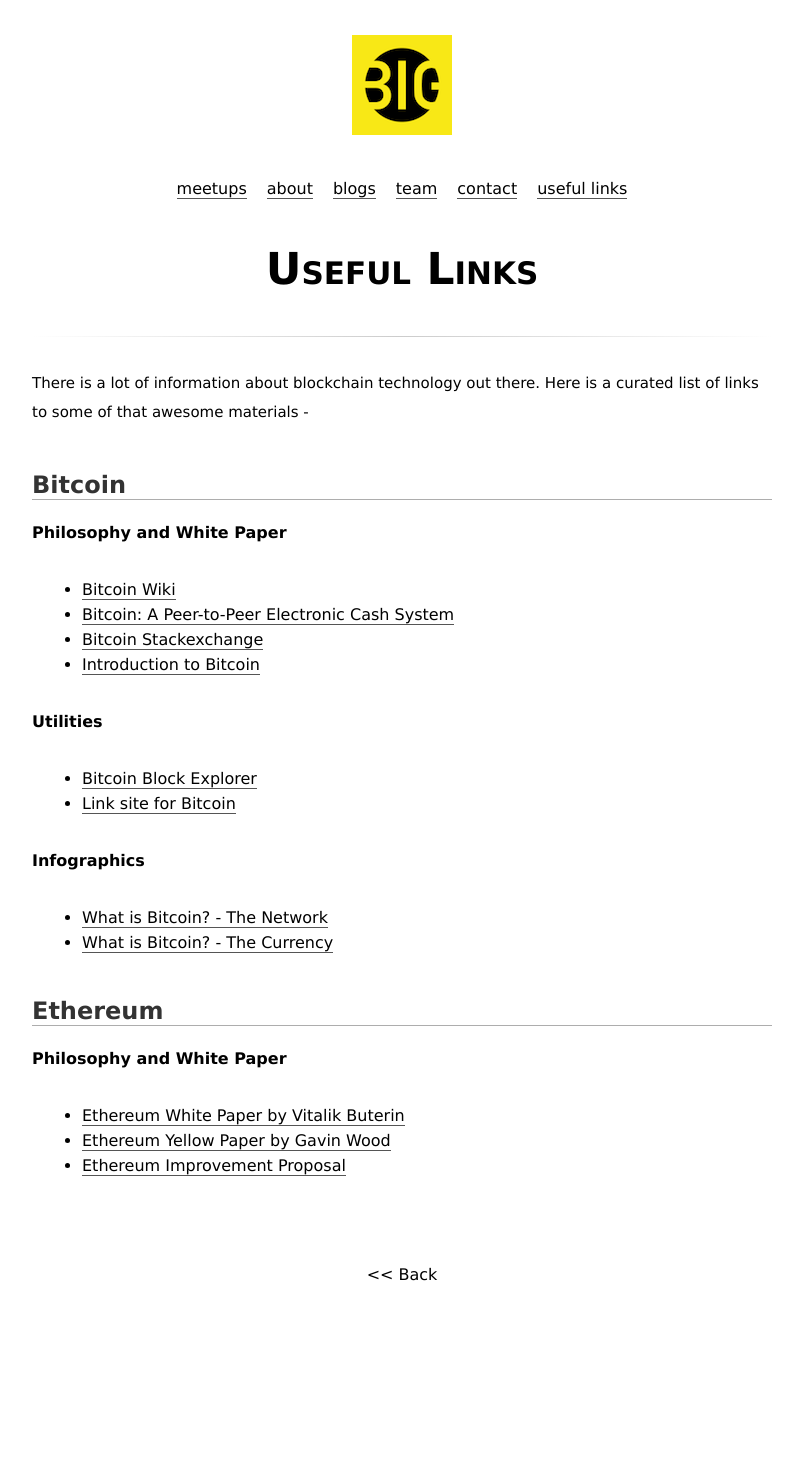
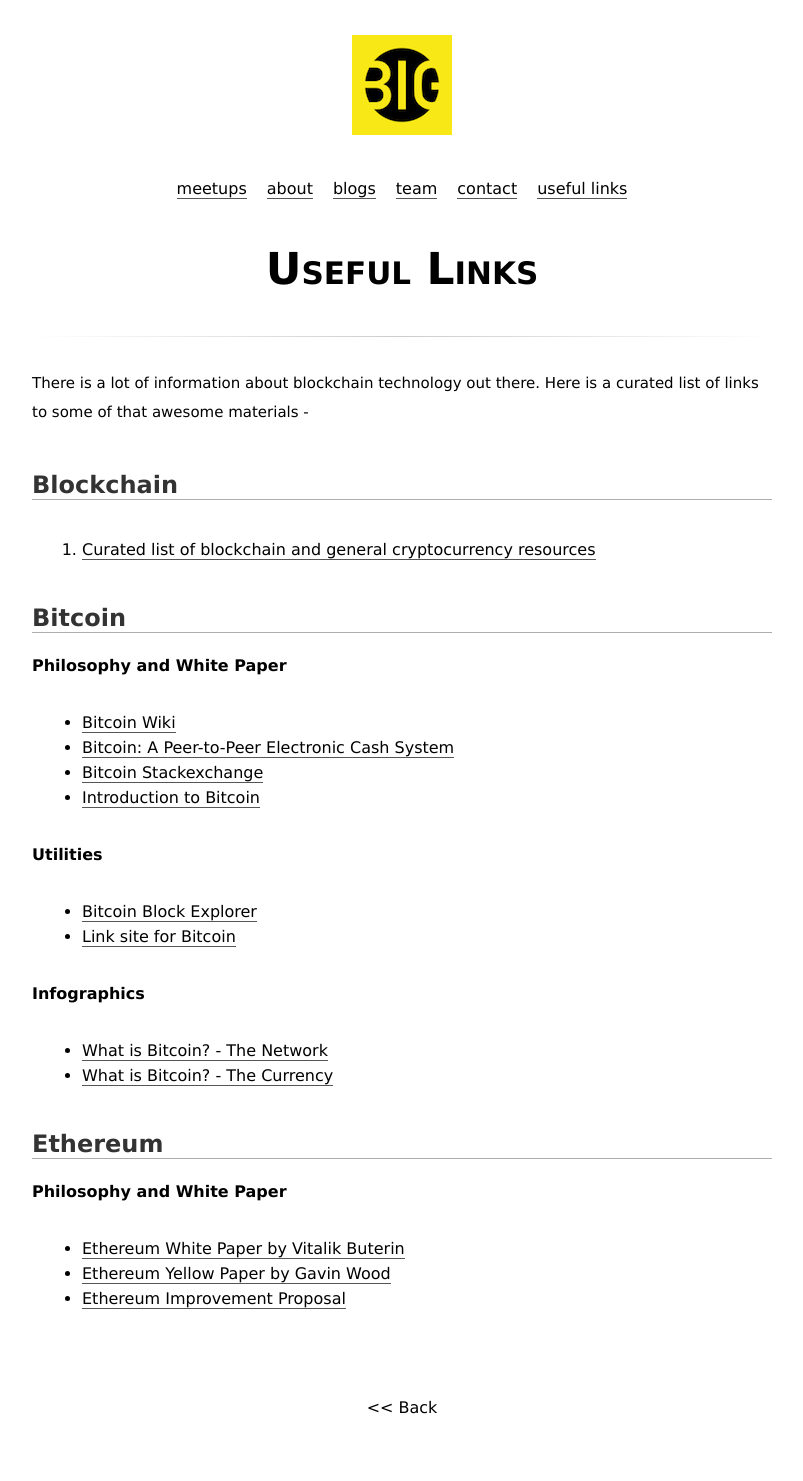
Before and after one commit to big-org/big-org.github.io, a Jekyll site: the page built from links.md, in a window 1280 px wide. Shown: the whole page, without its empty margins (238-1041 px from the left). Built offline with Jekyll 4.4.1, drawn with Linux system fonts in a browser that asks for light colours; before the commit the page ends 1348 px from its top, so only the background shows below that.

Commit message:
Added link to awesome blockchain resources

```diff
--- a/links.md
+++ b/links.md
@@ -4,6 +4,9 @@
 ---
 
 There is a lot of information about blockchain technology out there. Here is a curated list of links to some of that awesome materials -
+
+## Blockchain
+1. [Curated list of blockchain and general cryptocurrency resources](https://github.com/McFrankline/Blockchain-stuff)
 
 ## Bitcoin
 
```
